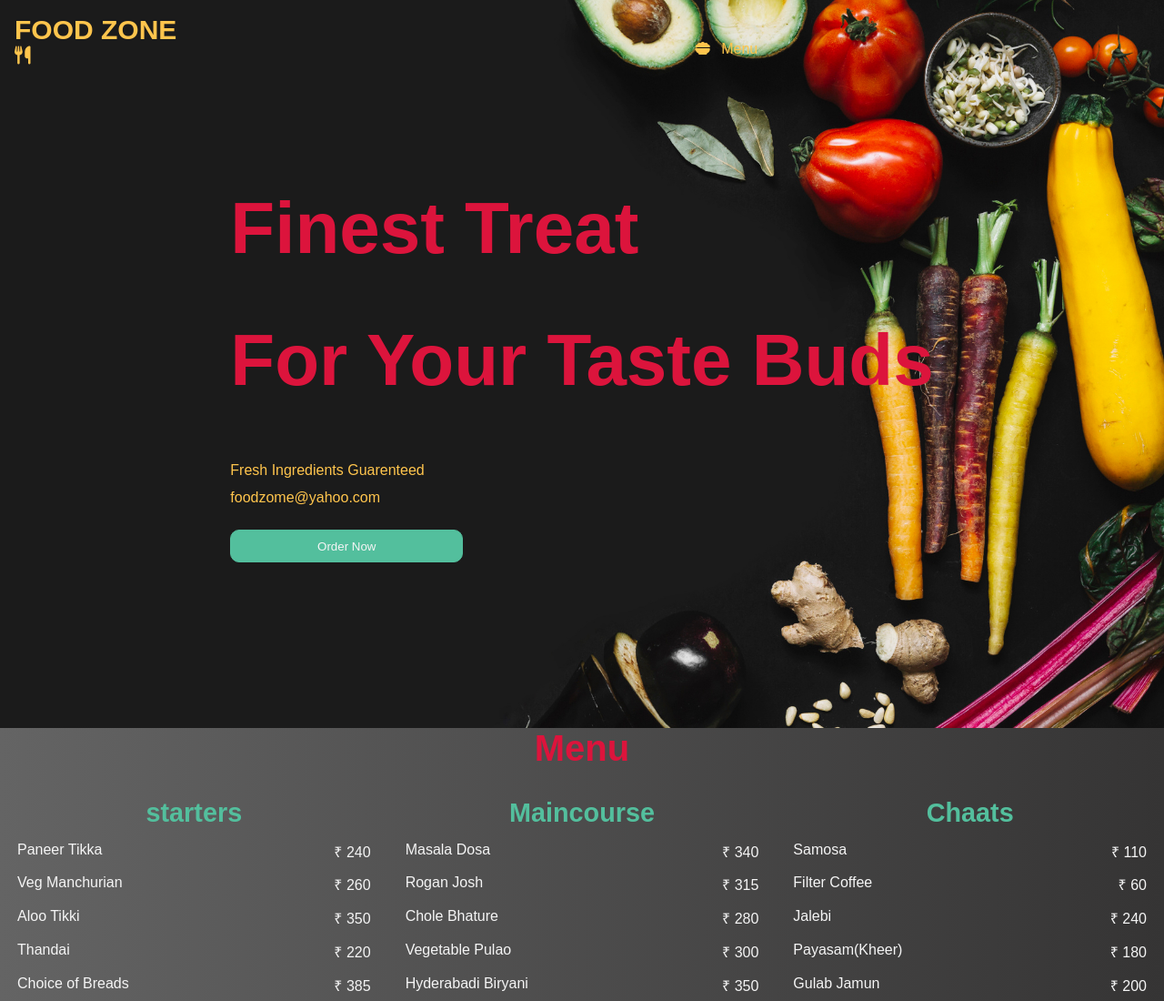
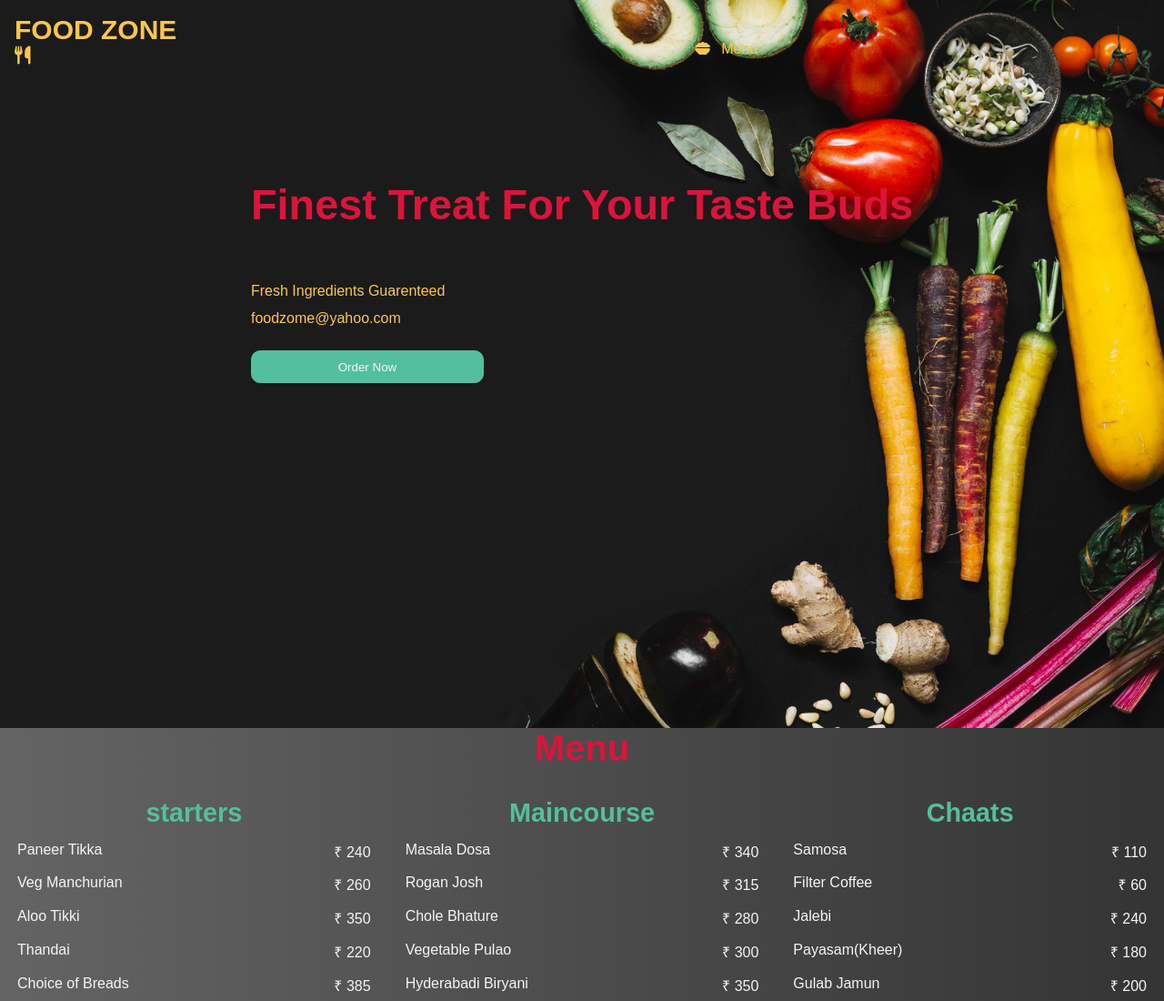
Before and after one commit to Nivethaw/Assignment, a plain HTML site: page index.html in a window 1280 px wide. Shown: the top 1100 px of the page at 91% size. Drawn offline with Linux system fonts and the light colour scheme; a script that the page names is missing.

Commit message:
Update index.html

```diff
--- a/index.html
+++ b/index.html
@@ -22,8 +22,7 @@
 
      <div class="maintext">
         <div class="tagline1">
-            <h1>Finest Treat</h1>
-            <h1>For Your Taste Buds</h1>
+            <h3>Finest Treat For Your Taste Buds</h3>
         </div>
         <div class="tagline2">
             Fresh Ingredients Guarenteed
```
